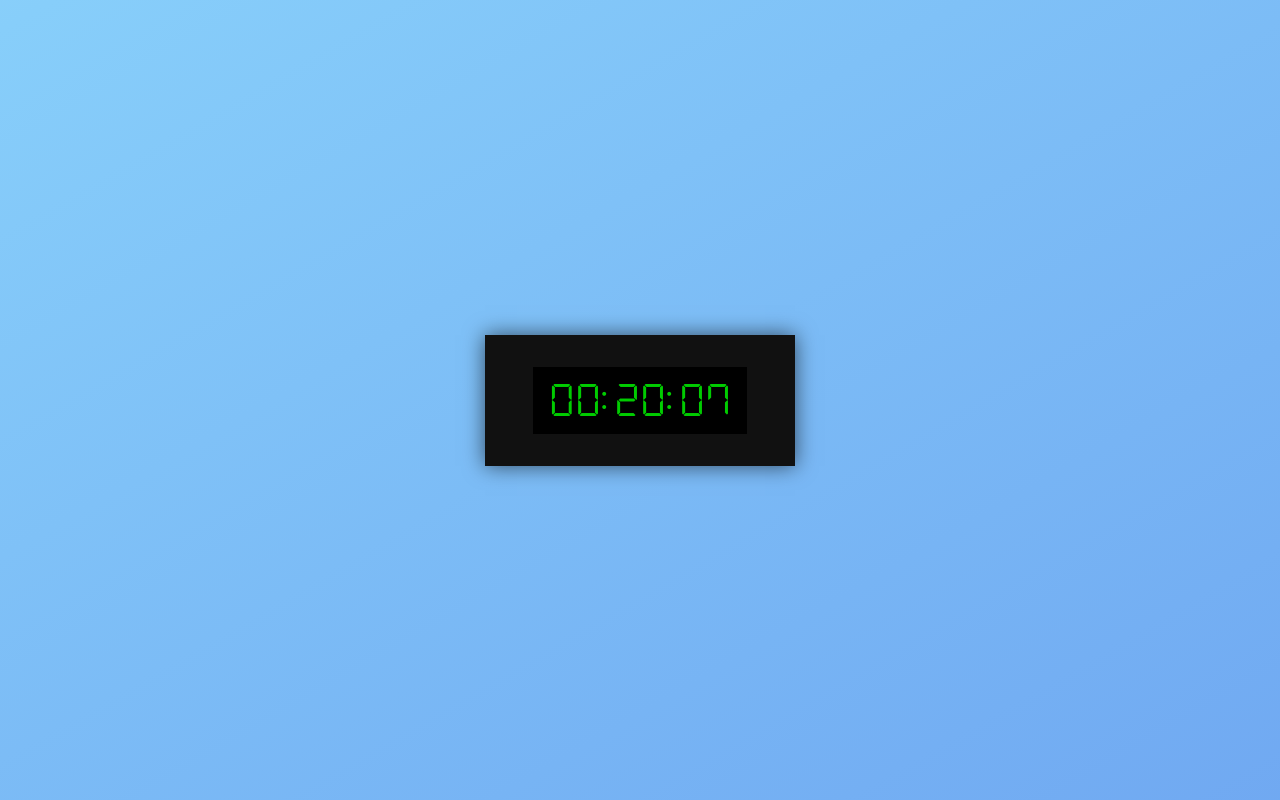
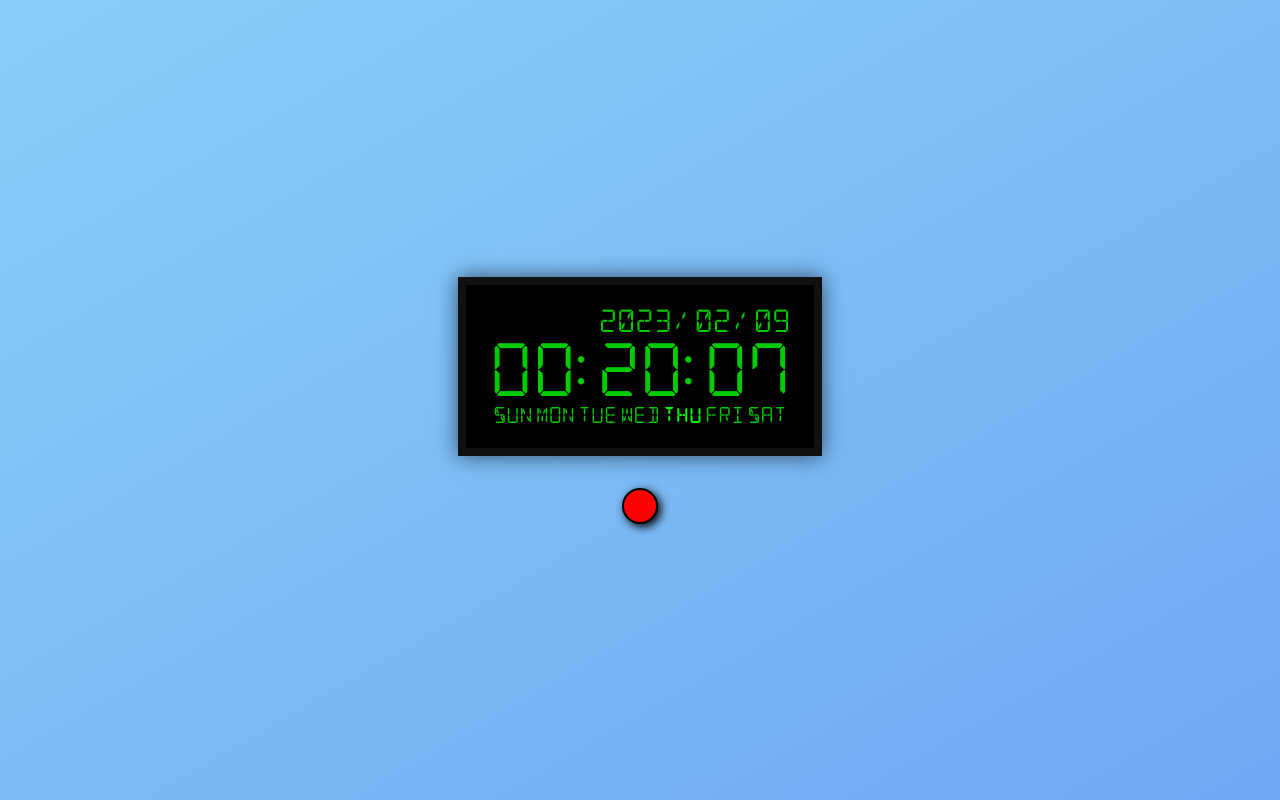
Before and after one commit to VictorKashima/webwatch, a plain HTML site: page index.html in a window 1280 px wide. Drawn offline with nearby package versions, Linux system fonts and the light colour scheme; files whose address does not match are found by name.

Commit message:
WatchRunning

```diff
--- a/index.html
+++ b/index.html
@@ -11,14 +11,32 @@
 <body>
     <div class="watch">
         <div class="display">
+            <div class="date">
+                <!-- <span id="utc">00</span> -->
+                <span id="year">0000</span>/
+                <span id="month">00</span>/
+                <span id="day">00</span>
+            </div>
             <div class="number">
                 <span id="hour">00</span>:
                 <span id="minute">00</span>:
                 <span id="second">00</span>
             </div>
+            <div class="weekday">
+                <span class="dayWeek">SUN</span>
+                <span class="dayWeek">MON</span>
+                <span class="dayWeek">TUE</span>
+                <span class="dayWeek">WED</span>
+                <span class="dayWeek">THU</span>
+                <span class="dayWeek">FRI</span>
+                <span class="dayWeek">SAT</span>
+            </div>
         </div>
     </div>
 
+    <button id="play"></button>
+
+    <script src="https://ajax.googleapis.com/ajax/libs/jquery/3.6.1/jquery.min.js"></script>
     <script src="static/js/script.js"></script>
 </body>
 
--- a/static/css/font.css
+++ b/static/css/font.css
@@ -1,6 +1,6 @@
 /* DSEG 7 Regular */
 @font-face {
-    font-family: 'DSEG7Regular';
+    font-family: 'DSEG7';
     src: url(../font/DSEG7Classic-Regular.ttf) format('ttf'),
          url(../font/DSEG7Classic-Regular.woff) format('woff'),
          url(../font/DSEG7Classic-Regular.woff2) format('woff2');
@@ -9,7 +9,7 @@
 
 /* DSEG 7 Bold */
 @font-face {
-    font-family: 'DSEG7Bold';
+    font-family: 'DSEG7';
     src: url(../font/DSEG7Classic-Bold.ttf) format('ttf'),
          url(../font/DSEG7Classic-Bold.woff) format('woff'),
          url(../font/DSEG7Classic-Bold.woff2) format('woff2');
@@ -18,18 +18,18 @@
 
 /* DSEG 14 Regular */
 @font-face {
-    font-family: 'DSEG14Regular';
+    font-family: 'DSEG14';
     src: url(../font/DSEG14Classic-Regular.ttf) format('ttf'),
          url(../font/DSEG14Classic-Regular.woff) format('woff'),
          url(../font/DSEG14Classic-Regular.woff2) format('woff2');
-    font-weight: normal;
+    font-weight: 100;
 }
 
 /* DSEG 14 Bold */
 @font-face {
-    font-family: 'DSEG14Bold';
+    font-family: 'DSEG14';
     src: url(../font/DSEG14Classic-Bold.ttf) format('ttf'),
          url(../font/DSEG14Classic-Bold.woff) format('woff'),
          url(../font/DSEG14Classic-Bold.woff2) format('woff2');
-    font-weight: bold;
+    font-weight: 700;
 }
--- a/static/css/style.css
+++ b/static/css/style.css
@@ -8,12 +8,14 @@
 
 html {
     font-size: 16px;
-    font-family: DSEG7Regular;
+    font-family: DSEG14;
 }
 
 body {
     height: 100vh;
     display: flex;
+    flex-direction: column;
+    gap: 2rem;
     justify-content: center;
     align-items: center;
     background-image: linear-gradient(150deg, #E0FFFF, #87CEFA, #6495ED);
@@ -38,17 +40,41 @@ body {
 }
 
 .watch {
-    padding: 2rem 3rem;
+    padding: .5rem;
     background: #111;
     box-shadow: 0px 0px 20px #0009;
+    text-align: center;
 }
 
 .display {
     background: #000;
     color: #0C0;
-    padding: 1rem;
+    padding: 1.5rem;
+    display: flex;
+    flex-direction: column;
+    gap: .5rem;
+}
+
+.date {
+    text-align: right;
+    font-size: 1.4rem;
 }
 
 .number {
-    font-size: 2rem;
+    font-family: 'DSEG7';
+    font-size: 3.3rem;
 }
+
+.nowDayWeek {
+    color: #0F0;
+    font-weight: 700;
+}
+
+#play {
+    font-size: 1.5rem;
+    padding: 1rem;
+    border-radius: 5rem;
+    border: 2px solid #000;
+    background: #F00;
+    box-shadow: 3px 3px 10px #000;
+}
--- a/static/js/script.js
+++ b/static/js/script.js
@@ -1,8 +1,15 @@
 const hour = document.getElementById("hour");
 const minute = document.getElementById("minute");
 const second = document.getElementById("second");
+const utc = document.getElementById("utc");
+const year = document.getElementById("year");
+const month = document.getElementById("month");
+const day = document.getElementById("day");
+const play = document.getElementById("play");
+var dayWeek = $(".dayWeek");
 
-const clock = setInterval(function() {
+
+setInterval(function() {
 
     let dateToday = new Date();
 
@@ -15,8 +22,33 @@ const clock = setInterval(function() {
     let nowSecond = dateToday.getSeconds();
     nowSecond = ("00" + nowSecond).slice(-2);
 
+    let nowUtc = dateToday.getTimezoneOffset();
+
+    let nowYear = dateToday.getFullYear();
+
+    let nowMonth = (dateToday.getMonth()) + 1;
+    nowMonth = ("00" + nowMonth).slice(-2);
+
+    let nowDay = dateToday.getDate();
+    nowDay = ("00" + nowDay).slice(-2);
+
+    var nowWeekday = dateToday.getDay();
+    $(dayWeek).removeClass("nowDayWeek");
+    $(dayWeek[nowWeekday]).addClass("nowDayWeek");
+
+    year.textContent = nowYear;
+    month.textContent = nowMonth;
+    day.textContent = nowDay;
     hour.textContent = nowHour;
     minute.textContent = nowMinute;
     second.textContent = nowSecond;
 
 })
+
+function playMusic() {
+    let audio = new Audio("/static/sound/clock.mp3");
+    audio.loop = true;
+    audio.play();
+}
+
+play.addEventListener("click", playMusic);
```
Also changed, not shown: 1 other file.
